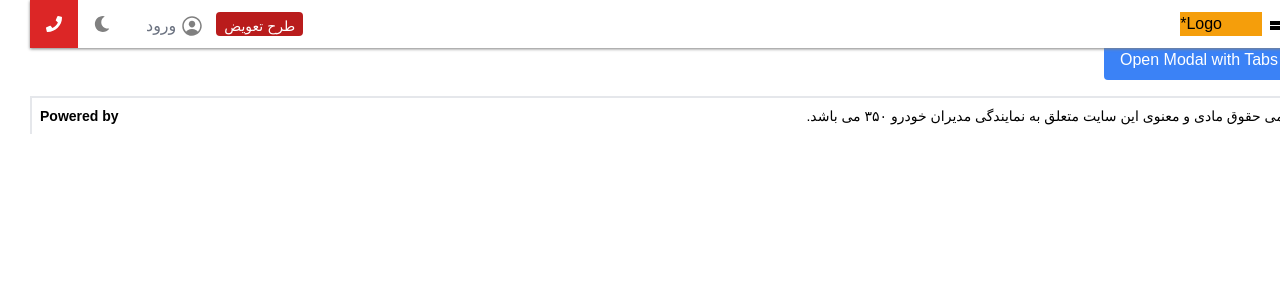
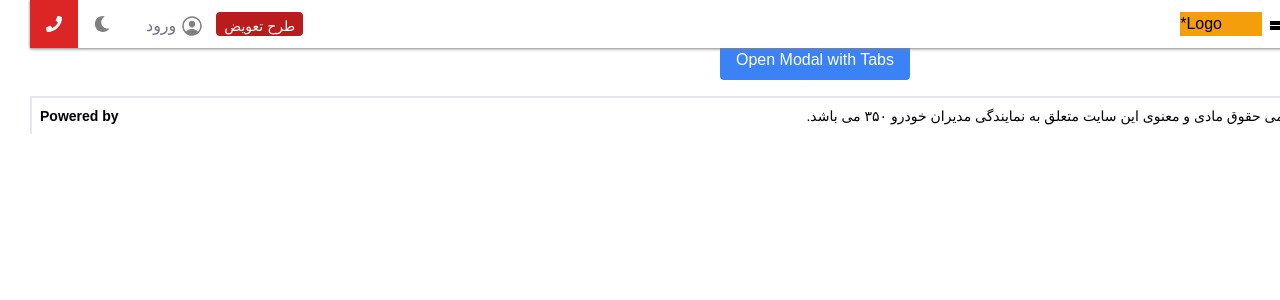
Before and after one commit to miladjalilvand/namia-car-website-1, a Next.js app: page /contact in a window 1280 px wide. Shown: the top 300 px of the page. Built offline with nearby package versions, Linux system fonts and the light colour scheme; a web font is replaced by a local one.

Commit message:
fix car sliding

```diff
--- a/src/app/layout.js
+++ b/src/app/layout.js
@@ -35,7 +35,7 @@ export default function RootLayout({ children }) {
       >
         <LoadingProvider>
         <ThemeProvider><NavBar/>
-        <div className=" overflow-hidden">{children} </div>
+        <div className=" overflow-hidden xl:px-96">{children} </div>
         <Footer/></ThemeProvider></LoadingProvider>
 
 
--- a/src/components/cardSlide.jsx
+++ b/src/components/cardSlide.jsx
@@ -44,7 +44,7 @@ const ItemSlidesImage = ({ theme }) => {
           <div
             key={key}
             ref={(el) => (itemRefs.current[key] = el)}
-            className="flex flex-col md:flex-row items-center justify-around h-screen"
+            className={`flex ${key % 2 === 0 && "flex-col-reverse"} flex-col   md:flex-row items-center justify-around h-screen`}
             style={{
               direction: key % 2 === 0 ? "ltr" : "rtl",
               backgroundColor: key % 2 === 0 ? "rgb(185, 28, 28)" : theme.background,
```
